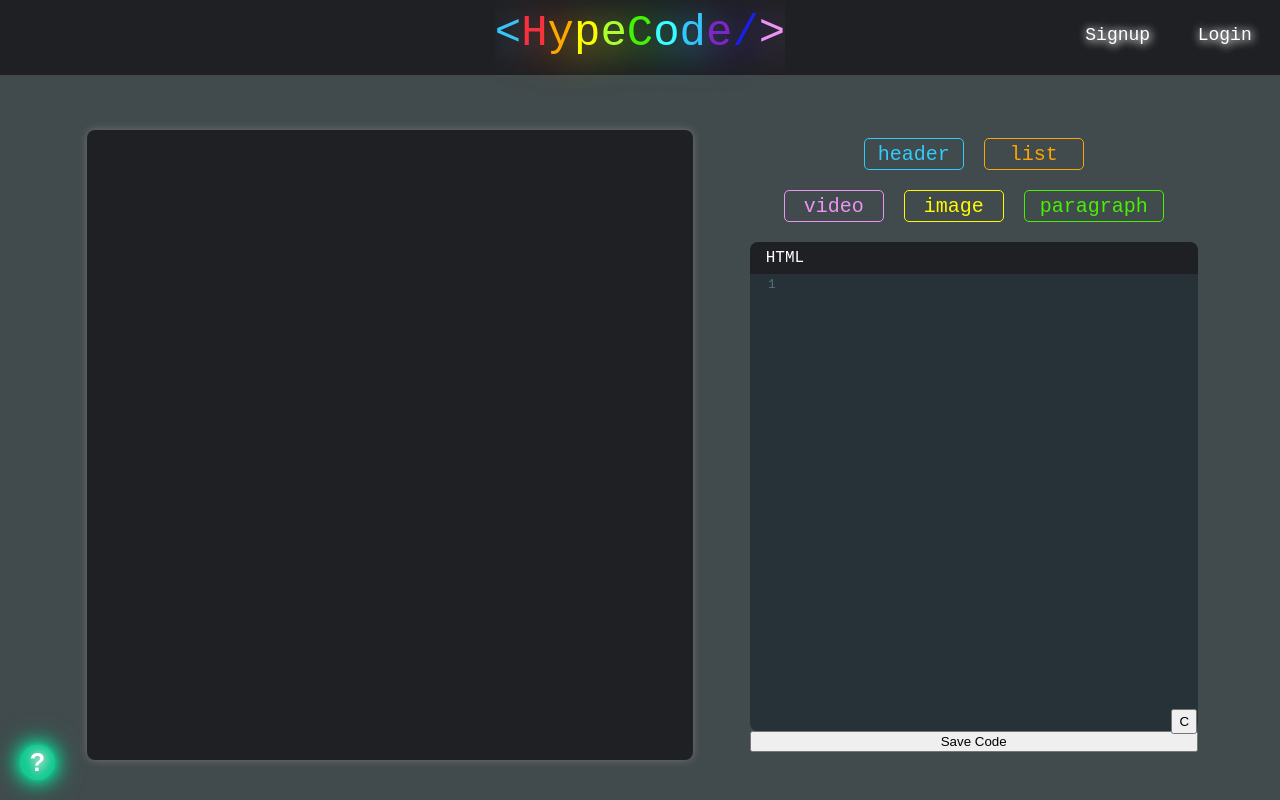
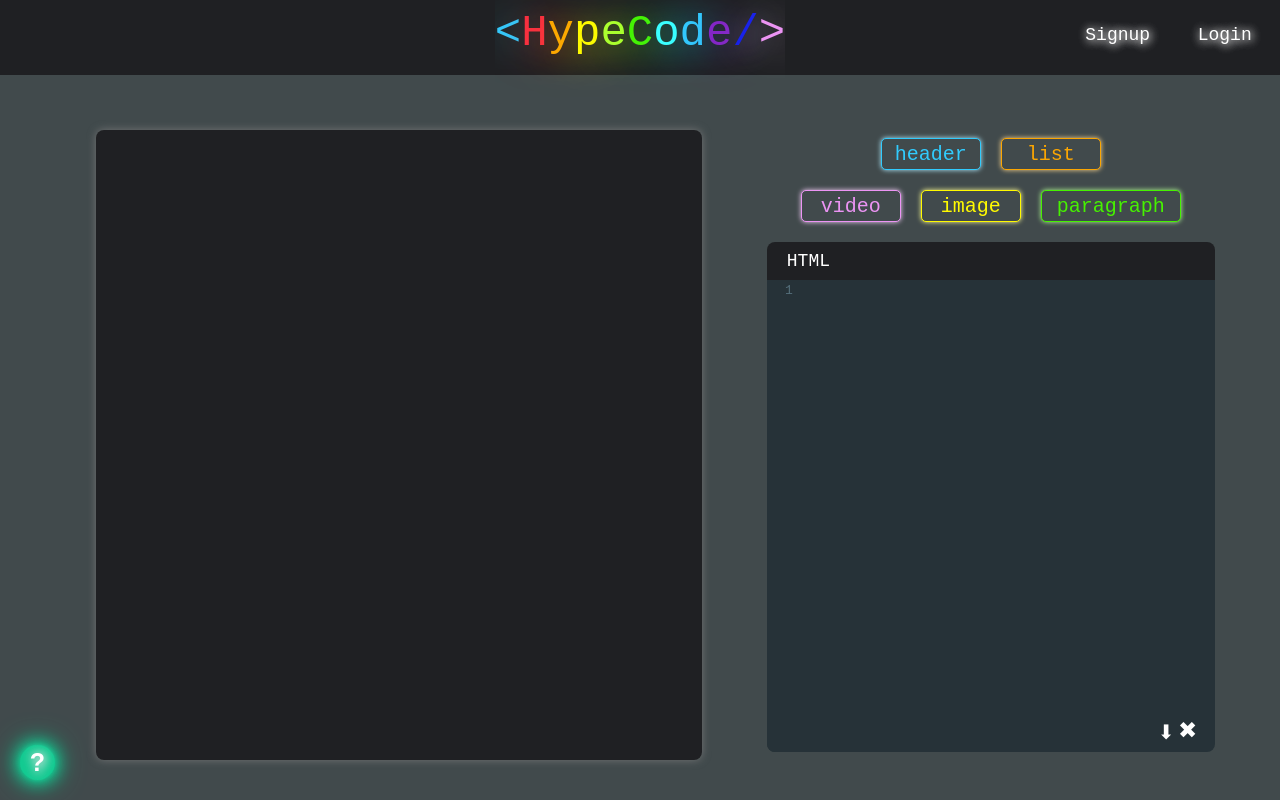
Before and after one commit to susanzea/HypeCode00, a React (Create React App) app in the folder frontend/: page /#/ in a window 1280 px wide. Built offline with nearby package versions, Linux system fonts and the light colour scheme.

Commit message:
styling tag button options, download and clear buttons styled

```diff
--- a/frontend/src/assets/style/index.scss
+++ b/frontend/src/assets/style/index.scss
@@ -44,7 +44,7 @@ body {
   display: flex;
   justify-content: space-between;
   background-color: hsl(225, 6%, 13%);
-  padding: .5rem .5rem .5rem 1rem;
+  padding: 0;
   color: white;
   border-top-left-radius: .5rem;
   border-top-right-radius: .5rem;
@@ -74,10 +74,45 @@ iframe {
   color: inherit;
 } */
 
+#editor-lang {
+  font-size: 18px;
+  padding: 10px 0px 10px 20px;
+}
+
 #clear {
-  height: 25px;
-  position: relative;
-  top: 92%;
-  right: 7%;
-  margin: 0;
+  font-size: 23px;
+  color: white;
+  background-color: transparent;
+  border: none;
+  height: 20px;
+  position: absolute;
+  bottom: 8%;
+  right: 6%;
+  z-index: 9;
+  // right: 7%;
+  // margin: 0;
+  // padding: 0;
 }
+
+#save {
+  font-size: 20px;
+  color: white;
+  background-color: transparent;
+  border: none;
+  padding: 0;
+  padding-right: 3px;
+  position: absolute;
+  bottom: 7%;
+  right: 8%;
+  z-index: 9;
+}
+
+#save:active {
+  color: #6fdefd;
+  text-shadow: 0px 0px 10px #b5e8f6;
+}
+
+#clear:active {
+  color: #ff7b7b;
+  text-shadow: 0px 0px 10px #ffb7b7;
+}
--- a/frontend/src/assets/style/logo.scss
+++ b/frontend/src/assets/style/logo.scss
@@ -5,7 +5,7 @@ $violet: #ec94f4;
 
 #blue:hover {
     color: $blue;
-    text-shadow: 0 0 30px $blue;
+    text-shadow: 0 0 30px #B1EBFE;
 }
 
 #red:hover {
@@ -30,7 +30,7 @@ $violet: #ec94f4;
 
 #fuschia:hover {
     color: $violet;
-    text-shadow: 0 0 30px $violet;
+    text-shadow: 0 0 30px #F5C8F9;
 }
 
 #lightviolet:hover {
@@ -62,7 +62,7 @@ $violet: #ec94f4;
 
 #blue {
     color: $blue;
-    text-shadow: 5px 5px 40px $blue;
+    text-shadow: 5px 5px 40px B1EBFE;
 }
 
 #red {
@@ -82,12 +82,12 @@ $violet: #ec94f4;
 
 #violet {
     color: #1620E9;
-    text-shadow: 5px 5px 40px #1620E9;
+    text-shadow: 5px 5px 30px #C7C9FA;
 }
 
 #fuschia {
     color: $violet;
-    text-shadow: 5px 5px 40px $violet;
+    text-shadow: 5px 5px 40px #F5C8F9;
 }
 
 #lightviolet {
--- a/frontend/src/assets/style/tag_buttons.scss
+++ b/frontend/src/assets/style/tag_buttons.scss
@@ -7,7 +7,7 @@
 
 #tags-top-row, #tags-bottom-row {
     display: flex;
-    flex-wrap: wrap;
+    // flex-wrap: wrap;
 }
 
 .tag-button {
@@ -47,6 +47,7 @@
     color: #31CBFD;
     background-color: #414a4c;
     border: 1px solid #31CBFD;
+    box-shadow: 0px 0px 5px #B1EBFE;
 }
 
 #show-list-options {
@@ -54,6 +55,7 @@
     color: #FBA602;
     background-color: #414a4c;
     border: 1px solid #FBA602;
+    box-shadow: 0px 0px 5px #FDD78E;
 }
 
 #show-iframe-form {
@@ -61,6 +63,7 @@
     color: #ec94f4;
     background-color: #414a4c;
     border: 1px solid #ec94f4;
+    box-shadow: 0px 0px 5px #F6CFFA;
 }
 
 #show-image-form {
@@ -68,6 +71,7 @@
     color: #fffa00;
     background-color: #414a4c;
     border: 1px solid #fffa00;
+    box-shadow: 0px 0px 5px #FFFD95;
 }
 
 #show-paragraph-form {
@@ -76,6 +80,7 @@
     color: #46F200;
     background-color: #414a4c;
     border: 1px solid #46F200;
+    box-shadow: 0px 0px 5px #B2FA95;
 }
 
 
@@ -153,3 +158,20 @@
 #unorderedList-form {
     display: none;
 }
+
+
+
+
+
+#show-headerOne-form,
+#show-headerTwo-form,
+#show-headerThree-form {
+    font-size: 14px;
+    width: 80px;
+    color: #414a4c;
+    background-color: #31CBFD;
+    box-shadow: 0px 0px 5px #B1EBFE;
+    margin-right: 2px;
+    margin-left: 1px;
+
+}
--- a/frontend/src/components/editor/App.js
+++ b/frontend/src/components/editor/App.js
@@ -71,13 +71,13 @@ function App() {
     <div id="coding-space">
 
       <div className="pane right-pane">
+        <button onClick={clear} id="clear">✖</button>
         <Editor
           language="xml"
           displayName="HTML"
           value={html}
           onChange={setHtml}
         />
-        <button onClick={clear} id="clear" >C</button>
       </div>
       <div className="pane left-pane">
         <iframe
--- a/frontend/src/components/editor/Editor.js
+++ b/frontend/src/components/editor/Editor.js
@@ -402,7 +402,8 @@ class Editor extends React.Component {
 
 
             <div className='editor-title'>
-                {displayName}
+                <p id="editor-lang">{displayName}</p>
+                <button onClick={this.saveCode} id="save">⬇</button>
             </div>
             <ControlledEditor
                 onBeforeChange={this.handleChange}
@@ -417,7 +418,6 @@ class Editor extends React.Component {
                     theme: 'material'
                 }}
             />
-            <button onClick={this.saveCode}>Save Code</button>
         </div>
     )
     }
```
